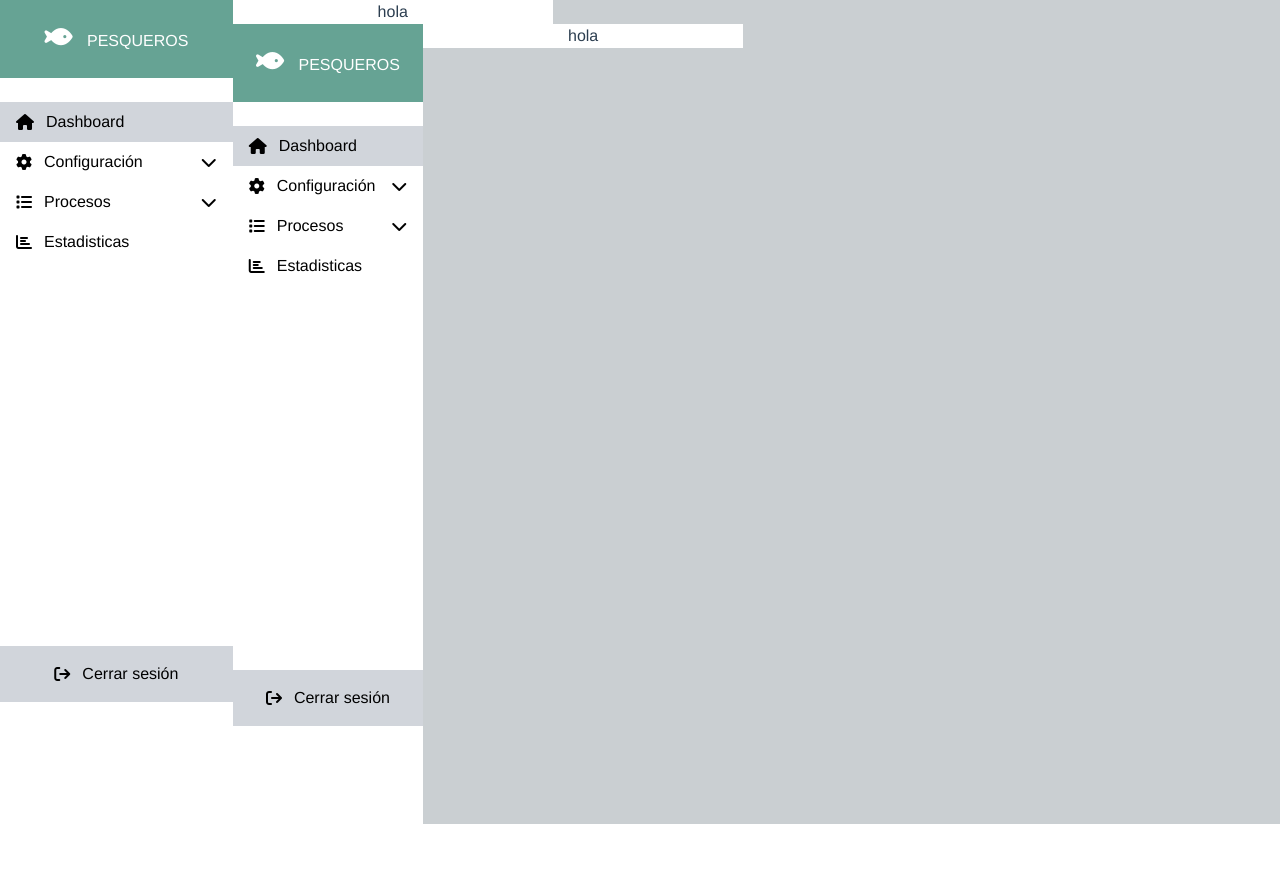
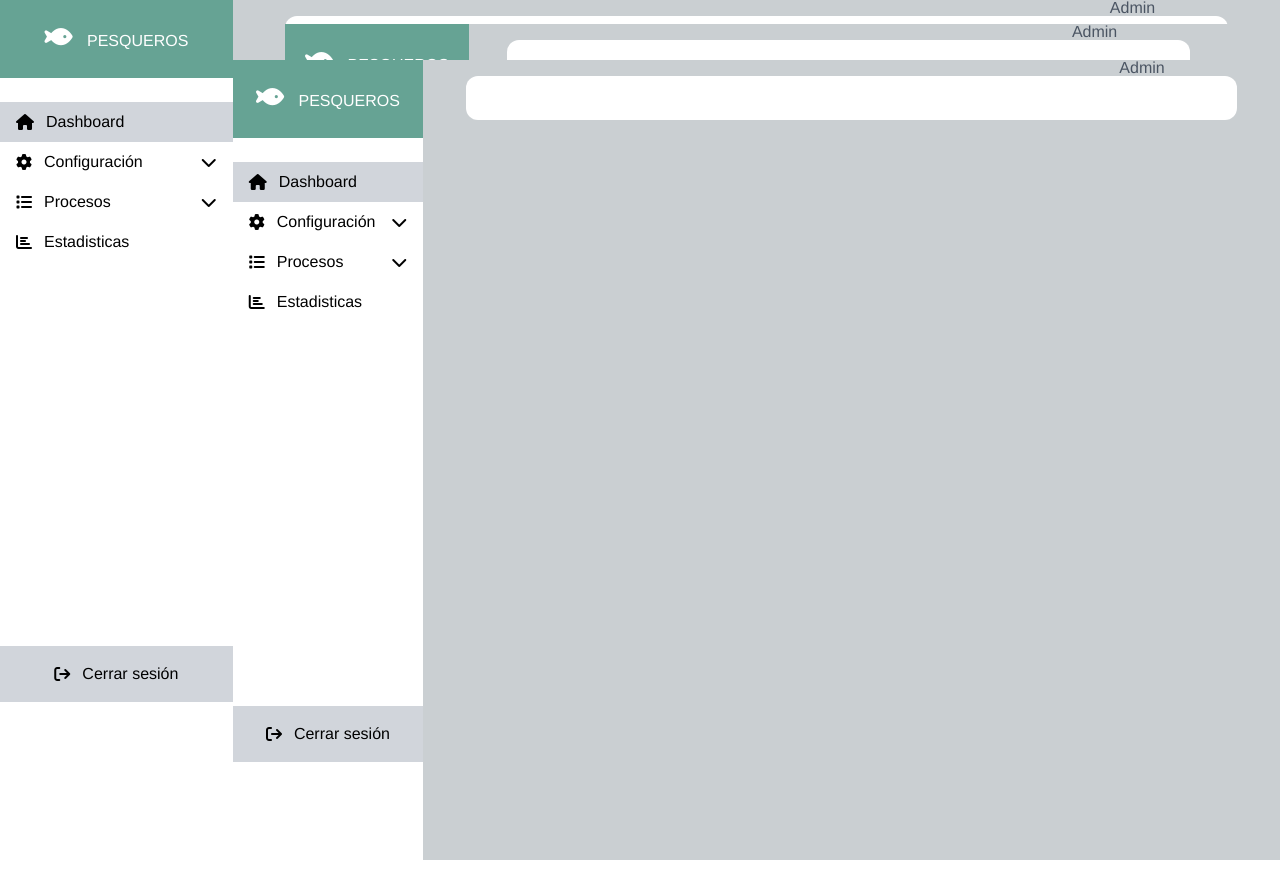
Before and after one commit to jhoandl/pesquerosFrontend, a Vue app: page /home in a window 1280 px wide. Before the commit the page ends 838 px from the top, so only its background shows below. Built offline with nearby package versions, Linux system fonts and the light colour scheme.

Commit message:
se realiza version 1 del navbar

```diff
--- a/src/components/NavbarComponent.vue
+++ b/src/components/NavbarComponent.vue
@@ -1,7 +1,42 @@
 <template>
   <div class="navbar">
-    <div class="navbar-content">
-      <nav class="w-80 bg-white">hola</nav>
+    <div class="navbar-content bg-white ml-auto mr-auto mt-4 h-11 rounded-xl">
+      <div>
+        <div class="flex items-center ml-10">
+          <button
+            class="text-gray-600 hover:text-gray-800 focus:outline-none mt-2"
+          >
+            <i class="fas fa-bars text-xl"></i>
+          </button>
+        </div>
+        <div class="flex accion-nav -mt-7 mr-10">
+          <button
+            class="text-gray-600 hover:text-gray-800 focus:outline-none float-right mr-5"
+          >
+            <i class="fas fa-globe text-xl"></i>
+          </button>
+          <button
+            class="text-gray-600 hover:text-gray-800 focus:outline-none mr-5"
+          >
+            <i class="fas fa-bell text-xl"></i>
+          </button>
+          <button class="text-gray-600 hover:text-gray-800 focus:outline-none">
+            <!-- <i class="fas fa-moon text-xl"></i> -->
+            <i class="fa-solid fa-circle-half-stroke text-xl"></i>
+          </button>
+          <div class="ml-3">
+            <span class="text-gray-600 font-medium -mt-5 mr-2 relative">
+              Admin
+            </span>
+            <button
+              class="text-gray-600 hover:text-gray-800 focus:outline-none mr-5"
+            >
+              <i class="fas fa-user-circle text-xl"></i>
+            </button>
+          </div>
+        </div>
+      </div>
+      <router-view />
     </div>
     <router-view />
   </div>
@@ -19,4 +54,10 @@ export default {
   background-color: rgba($color: #cacfd2, $alpha: 80);
   // height: 100vh;
 }
+.navbar-content {
+  width: 90%;
+}
+.accion-nav {
+  float: right !important;
+}
 </style>
```
